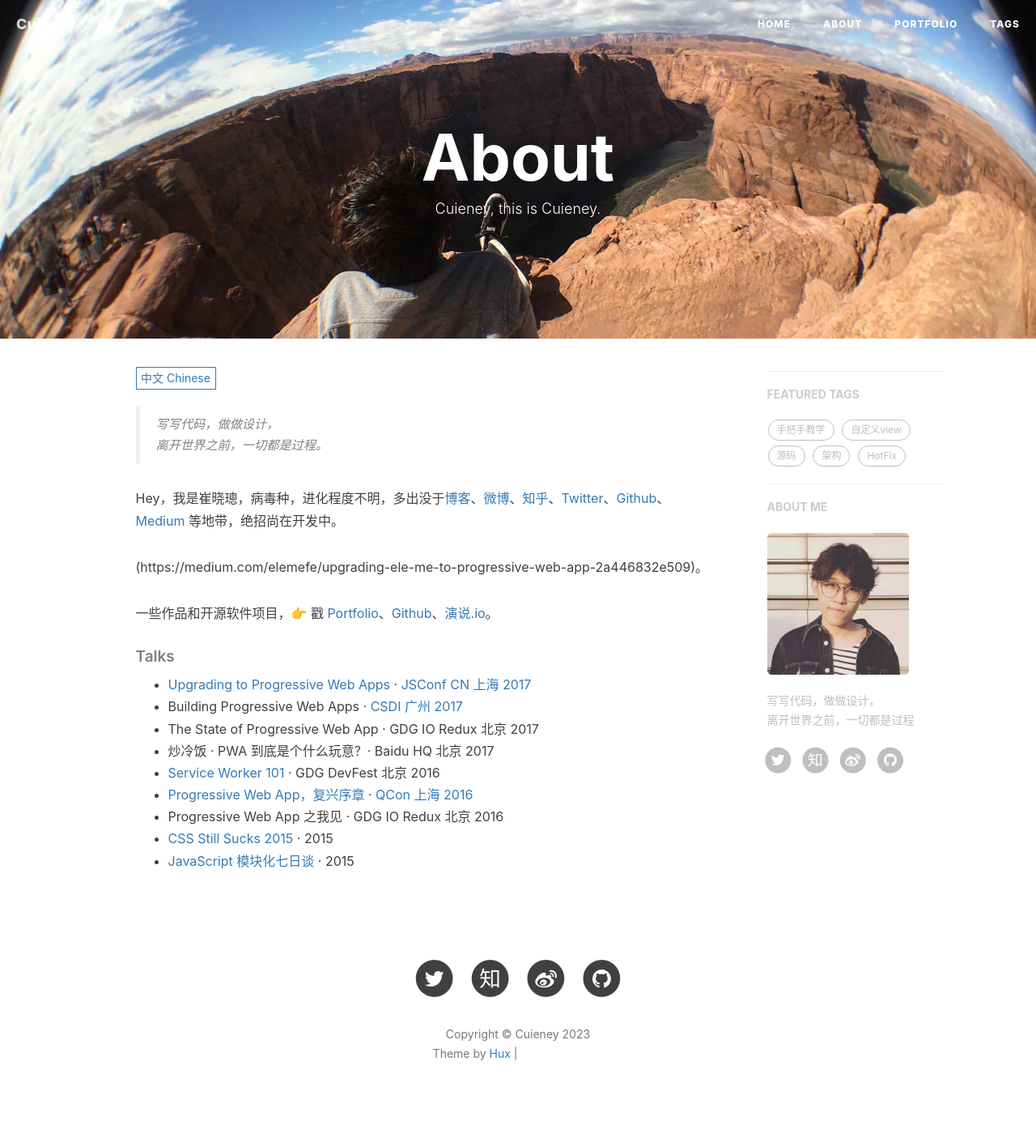
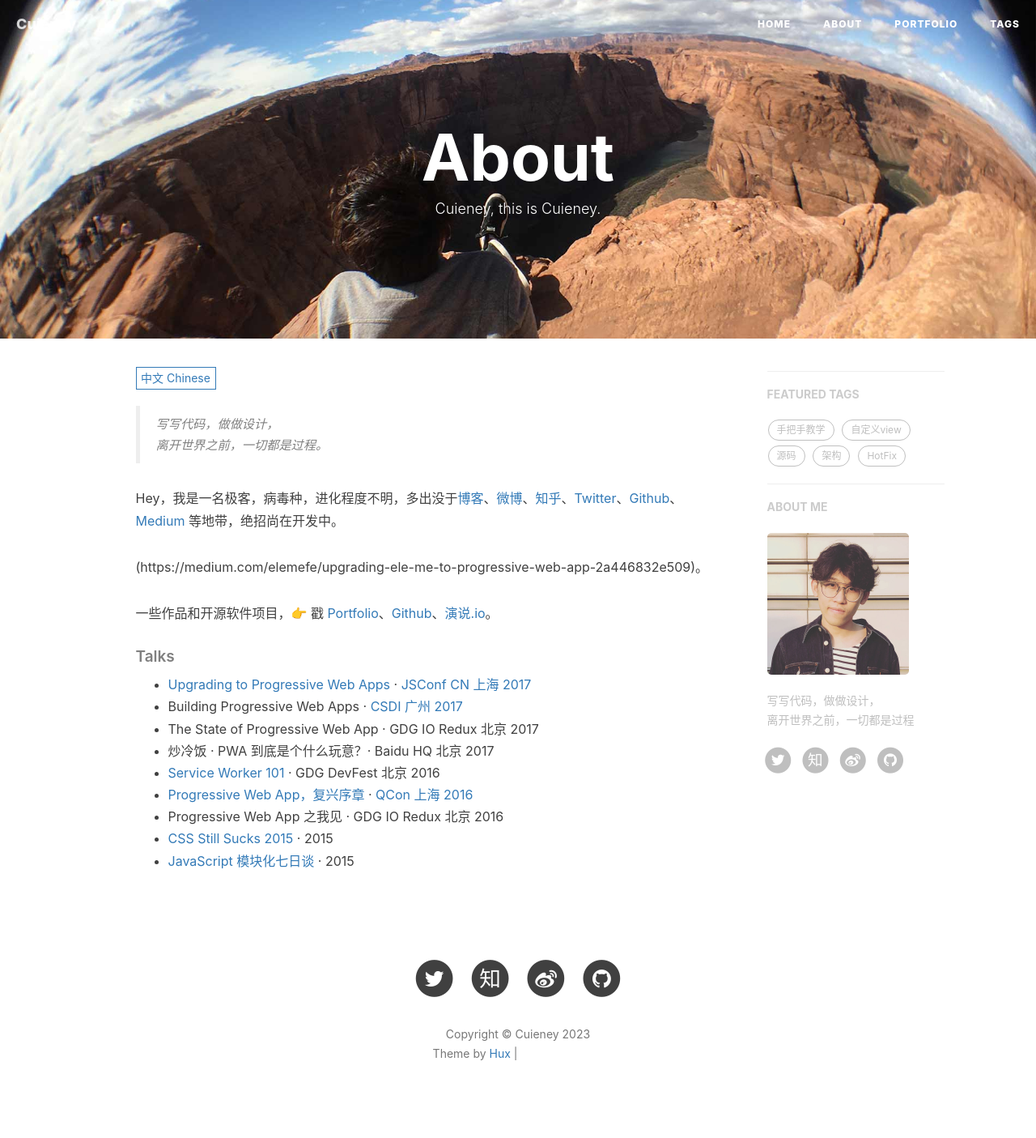
Before and after one commit to Cuieney/cuieney.github.io, a Jekyll site: the page built from about.html, in a window 1280 px wide. Shown: the whole page at 81% size. Built offline with Jekyll 4.4.1, drawn with Linux system fonts in a browser that asks for light colours; nearby versions of some CDN libraries; comment, search, counter and statistics services are not loaded; grey boxes are pictures that could not be loaded.

Commit message:
Update zh.md

```diff
--- a/_includes/about/zh.md
+++ b/_includes/about/zh.md
@@ -1,7 +1,7 @@
 > 写写代码，做做设计，
 > 离开世界之前，一切都是过程。
 
-Hey，我是崔晓璁，病毒种，进化程度不明，多出没于[博客](https://cuieney.github.io)、[微博](weibo.com/cuieney)、[知乎](https://www.zhihu.com/people/cuieney/pins/posts)、[Twitter](https://twitter.com/cuieney/)、[Github](http://github.com/Cuieney)、[Medium](https://medium.com/@Cuieney) 等地带，绝招尚在开发中。
+Hey，我是一名极客，病毒种，进化程度不明，多出没于[博客](https://cuieney.github.io)、[微博](weibo.com/cuieney)、[知乎](https://www.zhihu.com/people/cuieney/pins/posts)、[Twitter](https://twitter.com/cuieney/)、[Github](http://github.com/Cuieney)、[Medium](https://medium.com/@Cuieney) 等地带，绝招尚在开发中。
 
 (https://medium.com/elemefe/upgrading-ele-me-to-progressive-web-app-2a446832e509)。
 
```
